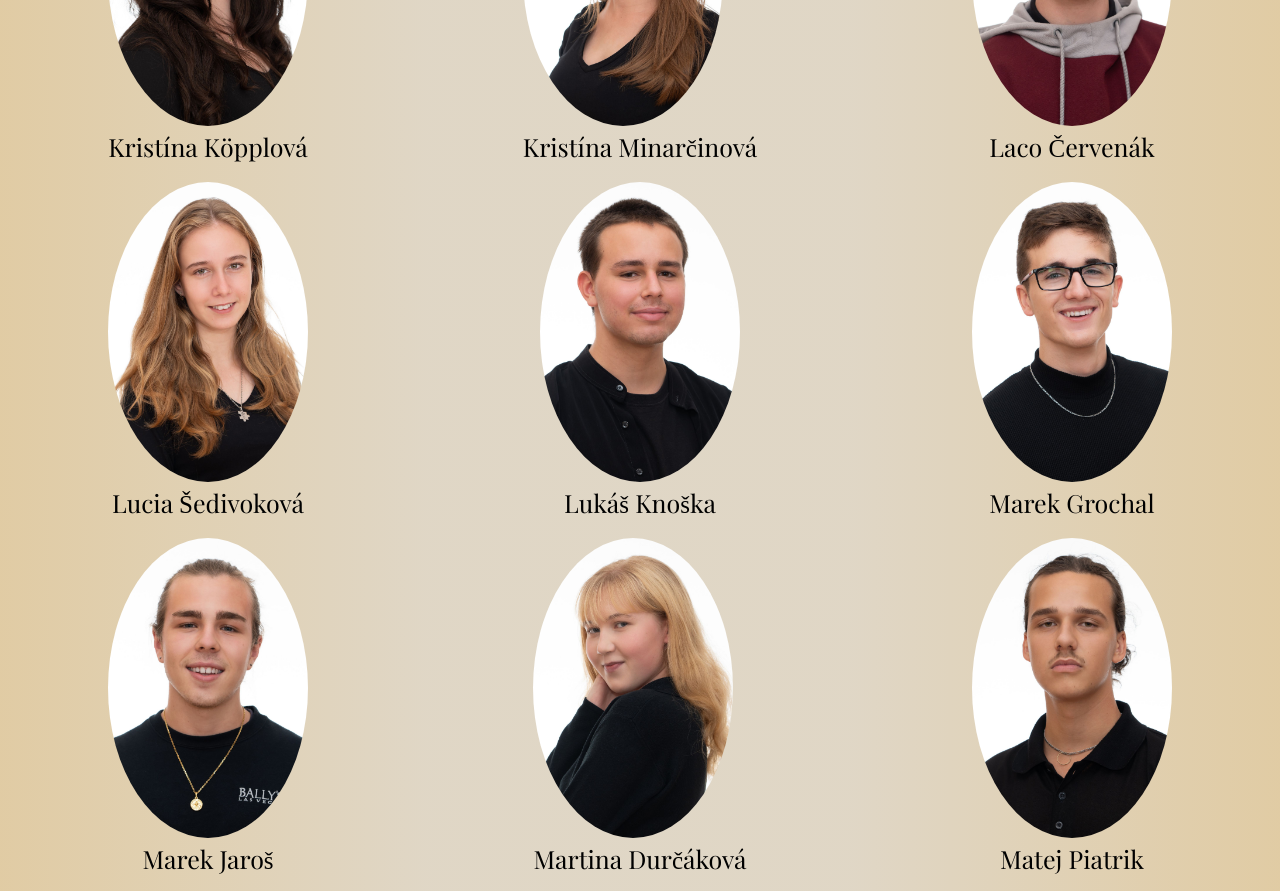
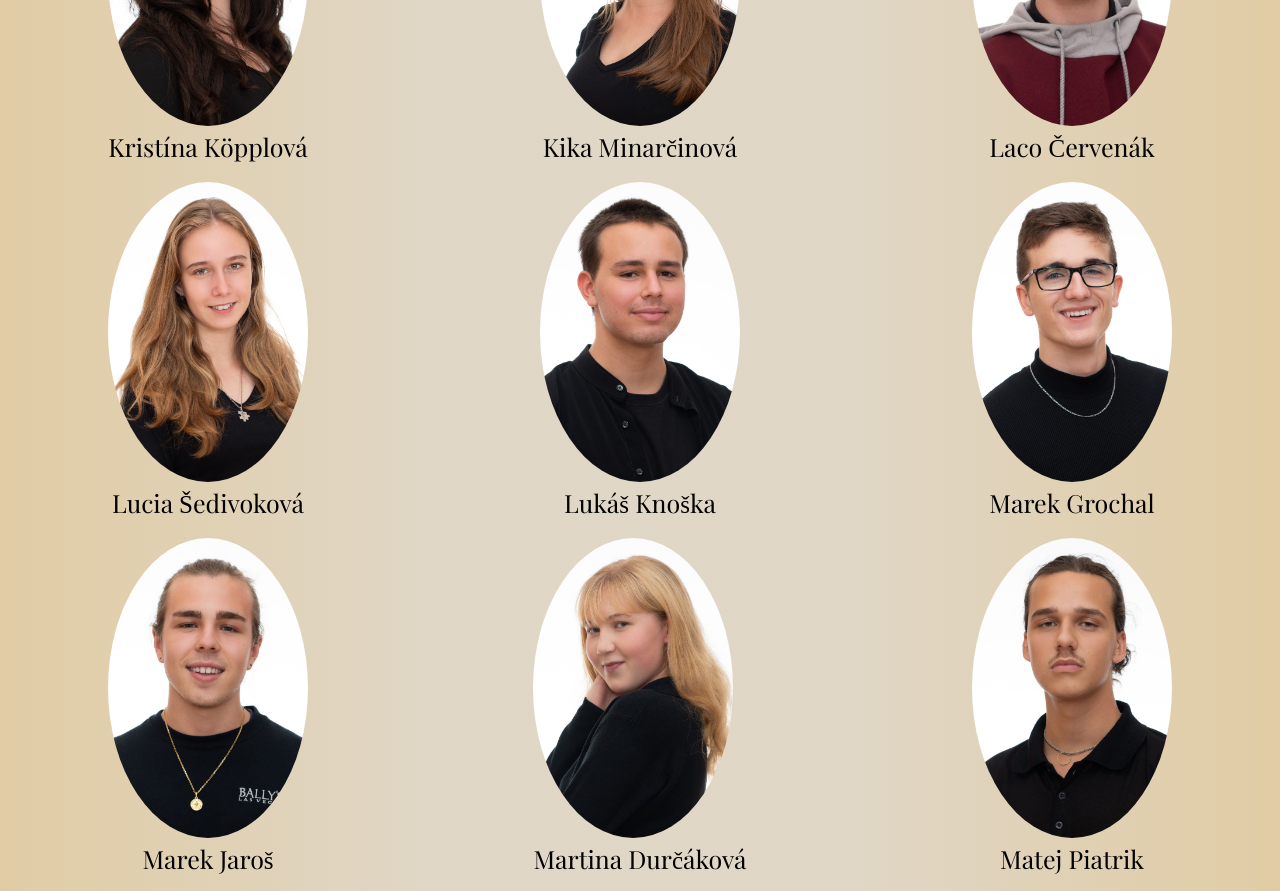
Before and after one commit to marekpng/tablofinal, a plain HTML site: page index.html in a window 1280 px wide. Shown: the part 1920-2811 px from the top of the page. Drawn offline with nearby package versions, Linux system fonts and the light colour scheme.

Commit message:
Add files via upload

```diff
--- a/index.html
+++ b/index.html
@@ -92,7 +92,7 @@
 
                 <div class="./img/kristinaminarcinova.jpg" id="gallery-item"  >
                     <img src="./img/kristinaminarcinova.jpg" alt="">
-                    <p>Kristína Minarčinová</p>
+                    <p>Kika Minarčinová</p>
                 </div>
 
                 <div class="./img/lacocervenak.jpg" id="gallery-item"  >
@@ -210,6 +210,8 @@
 
         </div>
 
+
+
     </main>
 
 
```
